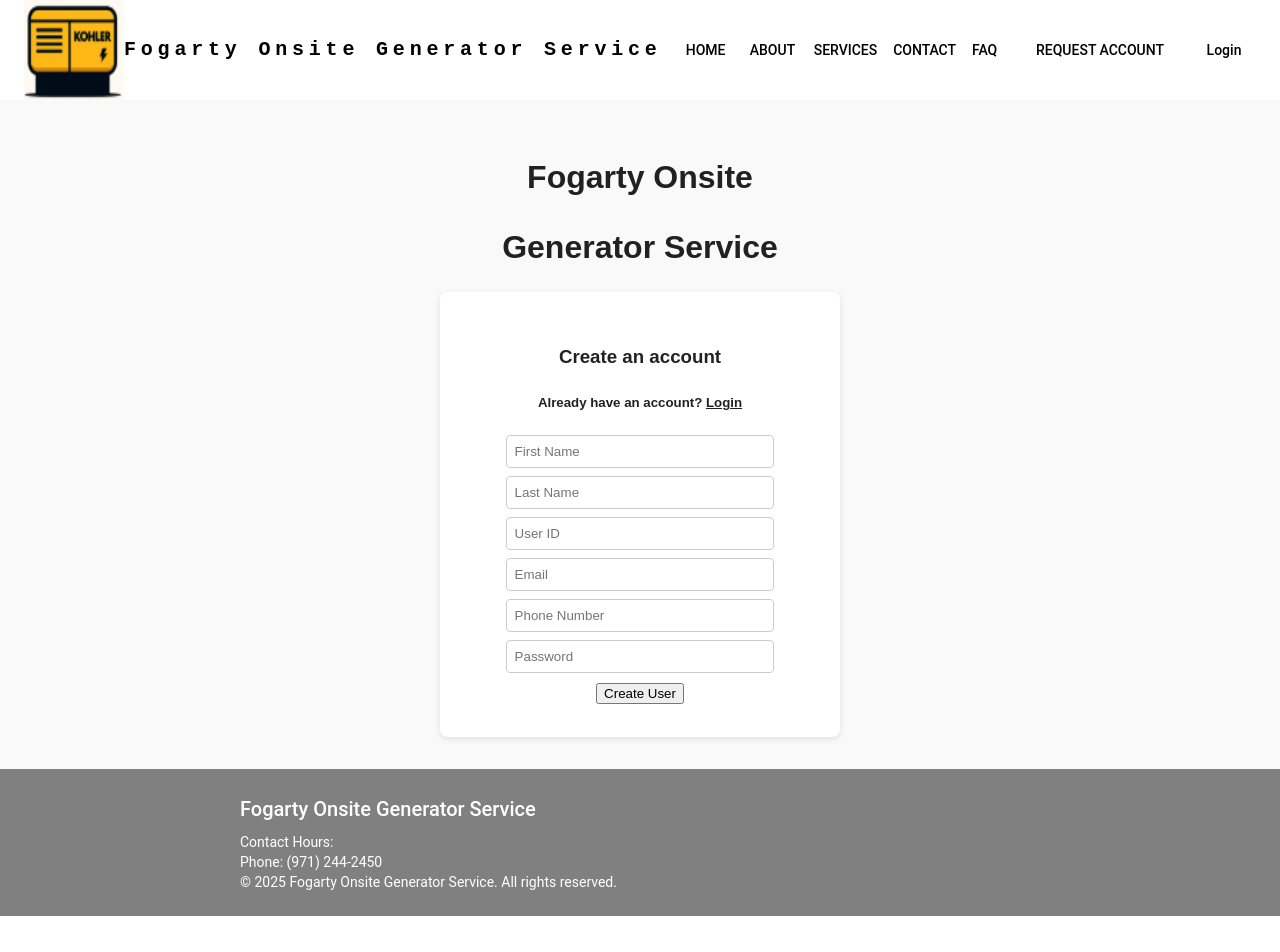
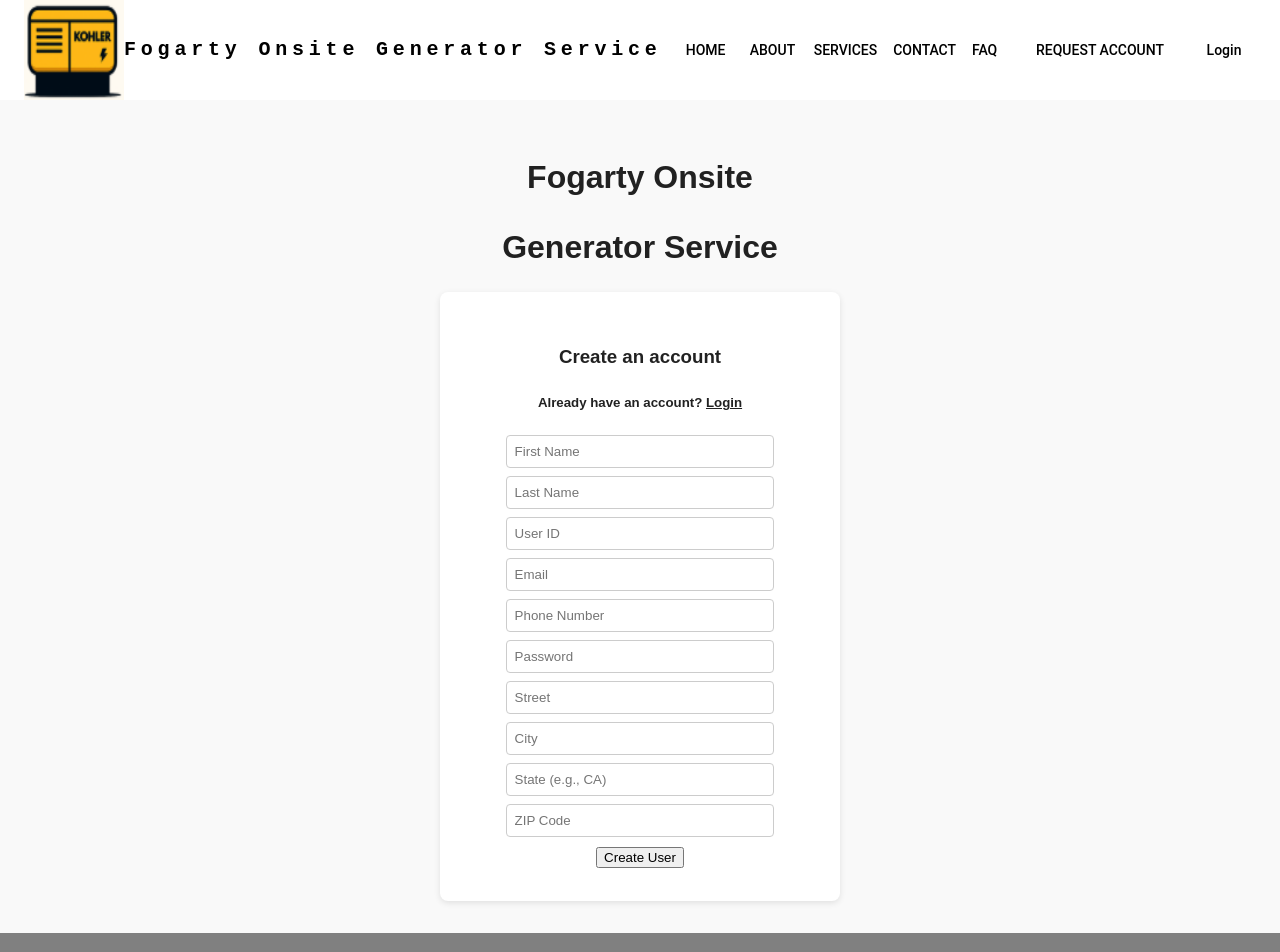
Before and after one commit to Cris4110/FogartyGeneratorServices, a React (Vite) app: page /userreg in a window 1280 px wide. Shown: the top 952 px of the page. Before the commit the page ends 916 px from the top, so only its background shows below. Built offline with nearby package versions, Linux system fonts and the light colour scheme; no server answers.

Commit message:
Added Address to USER

```diff
--- a/controller/user.controller.js
+++ b/controller/user.controller.js
@@ -24,7 +24,7 @@ const getUser = async (req, res) =>{
 
 const createUser = async (req, res) => {
          try {
-    const { name, userID, password, email, phoneNumber } = req.body;
+     const { name, userID, password, email, phoneNumber, address } = req.body;
 
     // Check if email is already registered
     const existingUser = await User.findOne({ email });
@@ -43,12 +43,14 @@ const createUser = async (req, res) => {
     // Hash password
     const hashedPassword = await bcrypt.hash(password, 12);
 
+
     const user = new User({
       name,
       userID,
       password: hashedPassword,
       email,
       phoneNumber,
+      address,
     });
 
     await user.save();
--- a/package.json
+++ b/package.json
@@ -20,10 +20,14 @@
     "@emotion/styled": "^11.14.1",
     "@mui/icons-material": "^7.3.4",
     "@mui/material": "^7.3.4",
+    "@mui/x-date-pickers": "^8.16.0",
+    "@mui/x-date-pickers-pro": "^8.16.0",
     "axios": "^1.13.1",
     "bcrypt": "^6.0.0",
+    "bcryptjs": "^3.0.2",
     "cookie-parser": "^1.4.7",
     "cors": "^2.8.5",
+    "dayjs": "^1.11.19",
     "dotenv": "^17.2.3",
     "express": "^5.1.0",
     "jsonwebtoken": "^9.0.2",
--- a/src/pages/public/Navbar.tsx
+++ b/src/pages/public/Navbar.tsx
@@ -28,7 +28,7 @@ const pages = [
   { label: "Services", to: "/services" },
   { label: "Contact", to: "/Contactpage" },
   { label: "FAQ", to: "/faq" },
-  {label: "Request Account", to: "/adminreg"},
+  {label: "Request Account", to: "/UserRegistration"},
 ];
 
 
--- a/src/pages/public/UserRegistration.tsx
+++ b/src/pages/public/UserRegistration.tsx
@@ -11,17 +11,39 @@ const UserRegistration: React.FC = () => {
   const [email, setEmail] = useState("");
   const [phoneNumber, setPhoneNumber] = useState("");
   const [password, setPassword] = useState("");
+
+  //Address Fields
+  const [street, setStreet] = useState("");
+  const [city, setCity] = useState("");
+  const [state, setState] = useState("");
+  const [zipcode, setZipcode] = useState("");
+
   const [responseMsg, setResponseMsg] = useState("");
 
 const handleSubmit = async (e: React.FormEvent) => {
   e.preventDefault();
 
   const name = `${fname} ${lname}`;
+  const address ={
+    street:street.trim(),
+    city: city.trim(),
+    state: state.trim(),
+    zipcode: zipcode.trim(),
+  };
+
+  const newUser ={
+    name,
+    userID,
+    email,
+    phoneNumber,
+    password,
+    address,
+  }
   try {
     const response = await fetch("http://localhost:3000/api/users", {
       method: "POST",
       headers: { "Content-Type": "application/json" },
-      body: JSON.stringify({ name, userID, email, phoneNumber, password }),
+      body: JSON.stringify(newUser),
     });
 
     const result = await response.json();
@@ -38,7 +60,12 @@ const handleSubmit = async (e: React.FormEvent) => {
       setEmail("");
       setPhoneNumber("");
       setPassword("");
+      setStreet("");
+      setCity("");
+      setState("");
+      setZipcode("");
     }
+
   } catch (error) {
     setResponseMsg("Error connecting to server.");
     console.error(error);
@@ -162,7 +189,67 @@ const handleSubmit = async (e: React.FormEvent) => {
               borderRadius: "4px",
               border: "1px solid #ccc",
               }}
-        />
+               />
+
+          <input
+          type="text"
+          placeholder="Street"
+          value={street}
+          onChange={(e) => setStreet(e.target.value)}
+          required
+          style={{
+              display: "block",
+              width: "80%",       // set width
+              margin: "0.5rem auto", // center horizontally and add spacing
+              padding: "0.5rem",
+              borderRadius: "4px",
+              border: "1px solid #ccc",
+              }}
+          />
+          <input
+          type="text"
+          placeholder="City"
+          value={city}
+          onChange={(e) => setCity(e.target.value)}
+          required
+          style={{
+              display: "block",
+              width: "80%",       // set width
+              margin: "0.5rem auto", // center horizontally and add spacing
+              padding: "0.5rem",
+              borderRadius: "4px",
+              border: "1px solid #ccc",
+              }} />
+          <input
+          type="text"
+          placeholder="State (e.g., CA)"
+          value={state}
+          onChange={(e) => setState(e.target.value.toUpperCase())}
+          required
+          style={{
+              display: "block",
+              width: "80%",       // set width
+              margin: "0.5rem auto", // center horizontally and add spacing
+              padding: "0.5rem",
+              borderRadius: "4px",
+              border: "1px solid #ccc",
+              }} />
+          <input
+          type="text"
+          placeholder="ZIP Code"
+          value={zipcode}
+          onChange={(e) => setZipcode(e.target.value)}
+          required
+          style={{
+              display: "block",
+              width: "80%",       // set width
+              margin: "0.5rem auto", // center horizontally and add spacing
+              padding: "0.5rem",
+              borderRadius: "4px",
+              border: "1px solid #ccc",
+              }} />
+
+
         <div style={{ textAlign: "center" }}>
           <button type="submit">Create User</button>
         </div>
--- a/src/routes/userregroute.tsx
+++ b/src/routes/userregroute.tsx
@@ -2,11 +2,11 @@ import React from "react";
 import { Routes, Route } from "react-router-dom";
 import Dashboard from "../pages/public/UserRegistration";
 
-const UserReg: React.FC = () => (
+const UserRegistration: React.FC = () => (
     <Routes>
-      <Route path="/userreg" element={<Dashboard />} />
+      <Route path="/UserRegistration" element={<Dashboard />} />
     </Routes>
 
 );
 
-export default UserReg;
+export default UserRegistration;
```
Also changed, not shown: models/user.model.js (+0 -16 lines), 1 other file (tests, documents, lock files or other folders).
